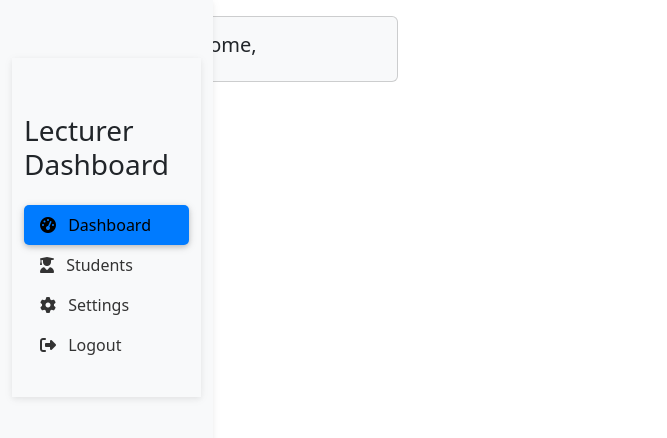
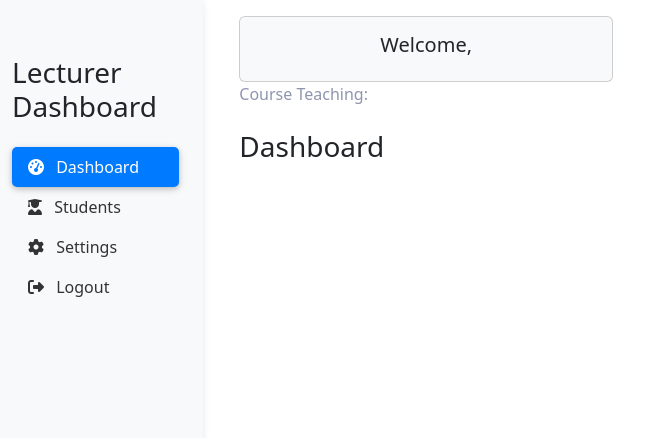
Before and after one commit to HandyWork1/Student-Portal-MERN, a React (Vite) app in the folder client/: page /LecturerDashboard in a window 1280 px wide. Shown: the top 438 px of the page, without its empty margins (0-667 px from the left). Built offline with nearby package versions, Linux system fonts and the light colour scheme.

Commit message:
Adjust sidebar styling

```diff
--- a/client/src/assets/style.css
+++ b/client/src/assets/style.css
@@ -14,36 +14,20 @@ body{
 /* =========================
   Navbar Styles
 ============================ */
-.navbar{
-  box-shadow: 0 2px 5px 0 rgb(0 0 0 / 5%), 0 2px 10px 0 rgb(0 0 0 / 5%);
-
-}
 .sidebar {
-    position: fixed;
+    position: sticky;
     top: 0;
-    bottom: 0;
-    left: 0;
-    padding: 58px 0 0; /* Height of navbar */
+    height: 100%;
     box-shadow: 0 2px 5px 0 rgb(0 0 0 / 5%), 0 2px 10px 0 rgb(0 0 0 / 5%);
-    width: 240px;
-    z-index: 600;
   }
 
-  .sidebar-sticky {
-    position: relative;
-    top: 0;
-    height: calc(100vh - 48px);
-    padding-top: 0.5rem;
-    overflow-x: hidden;
-    overflow-y: auto; /* Scrollable contents if viewport is shorter than content. */
-  }
   .nav-item .nav-link{
     color: #333;
   }
   .nav-item .nav-link.active {
     border-radius: 5px;
     background-color:  #007bff !important;
-    color: #fff;
+    color: #fff !important;
     box-shadow: 0 2px 5px 0 rgb(0 0 0 / 16%), 0 2px 10px 0 rgb(0 0 0 / 12%);
   }
   .row{
@@ -52,3 +36,8 @@ body{
   .sub-header{
     color: #8E95AE;
   }
+  @media (max-width: 767.98px) {
+    .sidebar.vh-100 {
+       height: auto !important;
+    }
+   }
```
